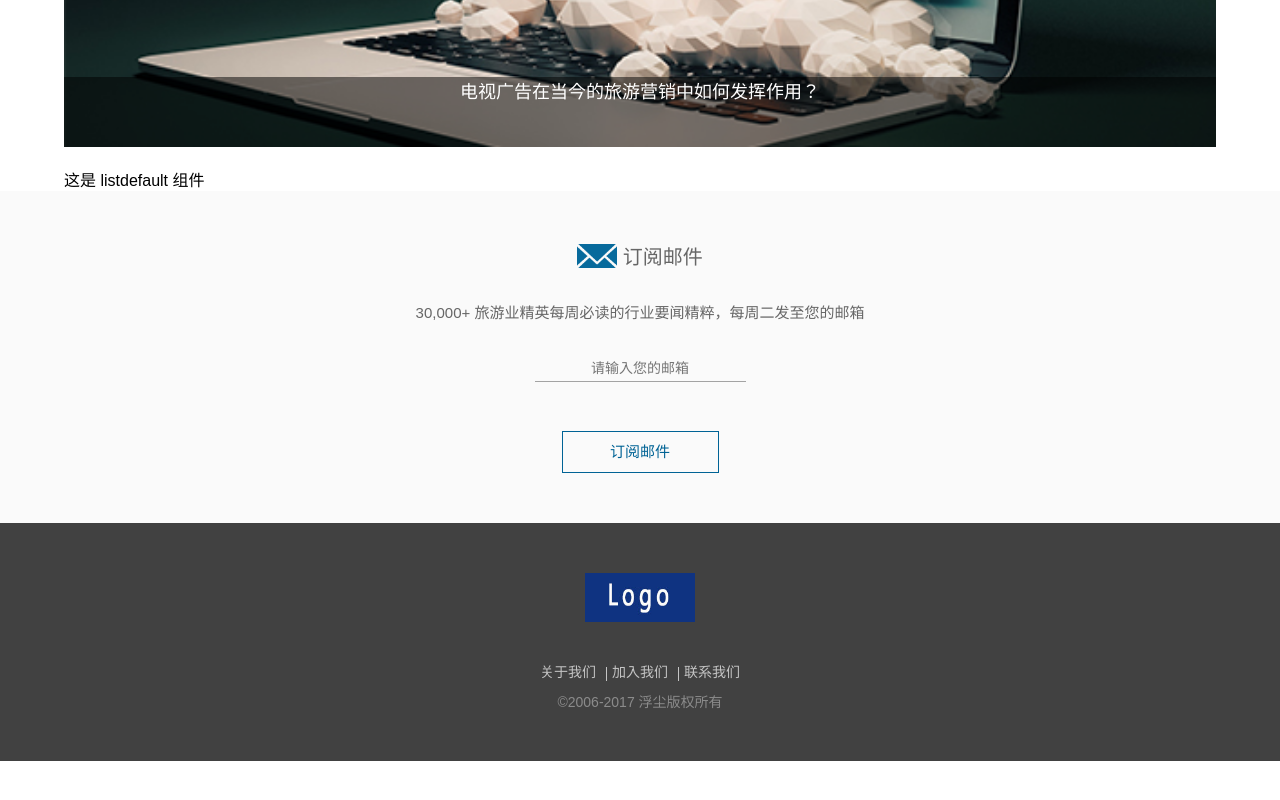
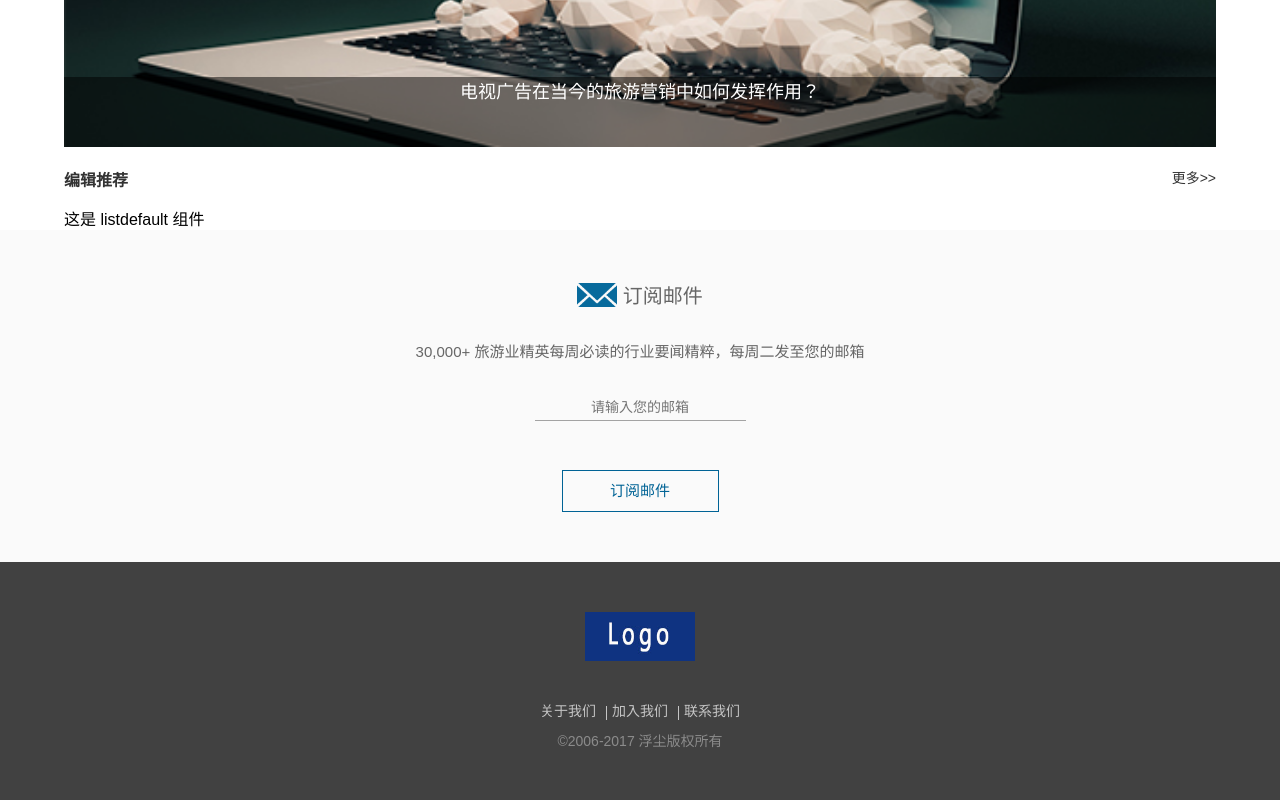
Before and after one commit to fuchen92/react_mwebsite, a React app: page / in a window 1280 px wide. Shown: the part 1826-2626 px from the top of the page. Before the commit the page ends 2587 px from the top, so only its background shows below. Built offline with nearby package versions, Linux system fonts and the light colour scheme.

Commit message:
添加NewsCategory组件

```diff
--- a/src/components/list-default/list-default.js
+++ b/src/components/list-default/list-default.js
@@ -1,12 +1,35 @@
 import React, { Component } from "react";
 
 import Banner from "@/components/banner/banner";
+import NewsCategory from "@/components/news-category/news-category";
 
 export default class ListDefault extends Component {
+	constructor (props) {
+		super(props)
+
+		this.state = {
+			newsCategory: {
+				link: "",
+				type: "编辑推荐",
+				moretext: "更多>>"
+			},
+			newsCategoryTwo: {
+				link: "",
+				type: "最新资讯",
+				moretext: ""
+			},
+			newsCategoryThree: {
+				link: "",
+				type: "近期活动",
+				moretext: "更多>>"
+			},
+		}
+	}
 	render () {
 		return (
 			<div className="listDefault-component container">
 				<Banner />
+				<NewsCategory newsCategory={ this.state.newsCategory } />
 				这是 listdefault 组件
 			</div>
 		)
--- /dev/null
+++ b/src/components/news-category/news-category.js
@@ -0,0 +1,23 @@
+import React, { Component } from "react";
+
+import "./news-category.scss";
+
+export default class NewsCategory extends Component {
+	render () {
+		const { link, type, moretext } = this.props.newsCategory;
+
+		return (
+			<div className="news-list-category">
+				<h3 className="news-category-title lt">
+					<a href={ link }>{ type }</a>
+				</h3>
+				{
+					(moretext.length > 0 || moretext !== null) &&
+					<p className="more-news rt" >
+						<a href={ link }>{ moretext }</a>
+					</p>
+				}
+			</div>
+		)
+	}
+}
--- /dev/null
+++ b/src/components/news-category/news-category.scss
@@ -0,0 +1,13 @@
+.news-list-category {
+	overflow: hidden;
+	margin-bottom: 15px;
+}
+.news-category-title > a, .more-news > a {
+	color: #333333;
+}
+.news-category-title {
+	font-size: 16px;
+}
+.more-news {
+	font-size: 14px;
+}
```
